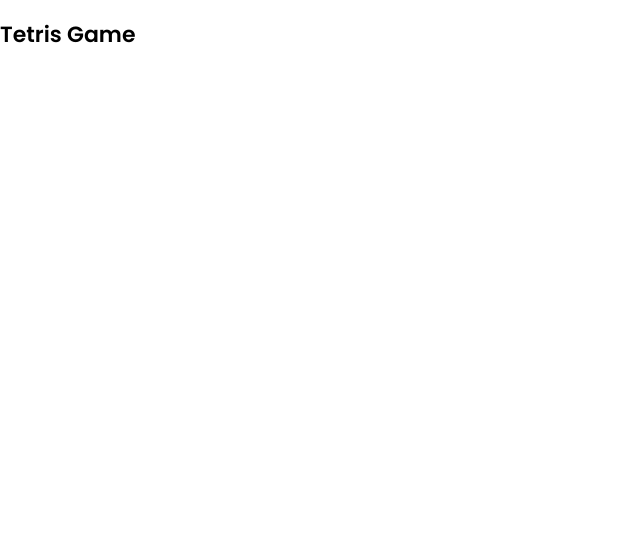
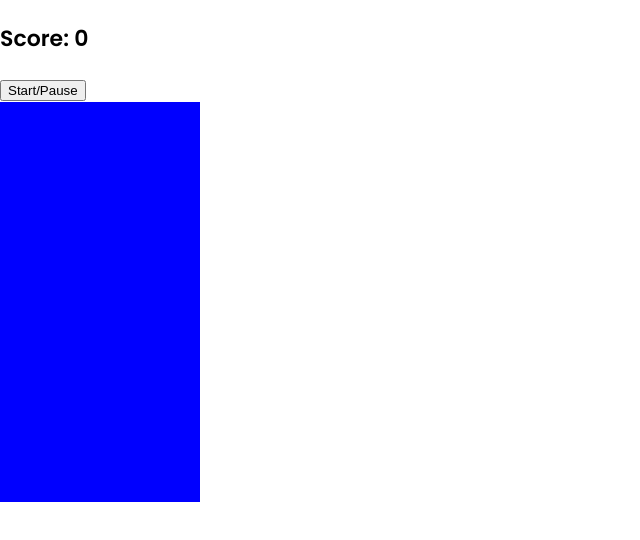
Before and after one commit to mertkaanerdem/Tetris, a plain HTML site: page index.html in a window 1280 px wide. Shown: the whole page, without its empty margins (0-640 px from the left). Drawn offline with Linux system fonts and the light colour scheme.

Commit message:
setting variables

```diff
--- a/app.js
+++ b/app.js
@@ -0,0 +1,12 @@
+document.addEventListener("DOMContentLoaded", () => {
+  const grid = document.querySelector(".grid");
+  let squares = Array.from(document.querySelectorAll(".grid div"));
+  const ScoreDisplay = document.querySelector("#score");
+  const StartButton = document.querySelector("#start-button");
+  const width = 10;
+
+  //   function alertMe() {
+  //     alert("Hi! Welcome to the game!");
+  //   }
+  //   alertMe();
+});
--- a/index.html
+++ b/index.html
@@ -11,6 +11,209 @@
     <title>Tetris Game</title>
   </head>
   <body>
-    <h2>Tetris Game </h2>
+    <h3>Score: <span id="score">0</span></h3>
+    <button id="start-button">Start/Pause</button>
+    <div class="grid">
+        <div></div>
+        <div></div>
+        <div></div>
+        <div></div>
+        <div></div>
+        <div></div>
+        <div></div>
+        <div></div>
+        <div></div>
+        <div></div>
+        <div></div>
+        <div></div>
+        <div></div>
+        <div></div>
+        <div></div>
+        <div></div>
+        <div></div>
+        <div></div>
+        <div></div>
+        <div></div>
+        <div></div>
+        <div></div>
+        <div></div>
+        <div></div>
+        <div></div>
+        <div></div>
+        <div></div>
+        <div></div>
+        <div></div>
+        <div></div>
+        <div></div>
+        <div></div>
+        <div></div>
+        <div></div>
+        <div></div>
+        <div></div>
+        <div></div>
+        <div></div>
+        <div></div>
+        <div></div>
+        <div></div>
+        <div></div>
+        <div></div>
+        <div></div>
+        <div></div>
+        <div></div>
+        <div></div>
+        <div></div>
+        <div></div>
+        <div></div>
+        <div></div>
+        <div></div>
+        <div></div>
+        <div></div>
+        <div></div>
+        <div></div>
+        <div></div>
+        <div></div>
+        <div></div>
+        <div></div>
+        <div></div>
+        <div></div>
+        <div></div>
+        <div></div>
+        <div></div>
+        <div></div>
+        <div></div>
+        <div></div>
+        <div></div>
+        <div></div>
+        <div></div>
+        <div></div>
+        <div></div>
+        <div></div>
+        <div></div>
+        <div></div>
+        <div></div>
+        <div></div>
+        <div></div>
+        <div></div>
+        <div></div>
+        <div></div>
+        <div></div>
+        <div></div>
+        <div></div>
+        <div></div>
+        <div></div>
+        <div></div>
+        <div></div>
+        <div></div>
+        <div></div>
+        <div></div>
+        <div></div>
+        <div></div>
+        <div></div>
+        <div></div>
+        <div></div>
+        <div></div>
+        <div></div>
+        <div></div>
+        <div></div>
+        <div></div>
+        <div></div>
+        <div></div>
+        <div></div>
+        <div></div>
+        <div></div>
+        <div></div>
+        <div></div>
+        <div></div>
+        <div></div>
+        <div></div>
+        <div></div>
+        <div></div>
+        <div></div>
+        <div></div>
+        <div></div>
+        <div></div>
+        <div></div>
+        <div></div>
+        <div></div>
+        <div></div>
+        <div></div>
+        <div></div>
+        <div></div>
+        <div></div>
+        <div></div>
+        <div></div>
+        <div></div>
+        <div></div>
+        <div></div>
+        <div></div>
+        <div></div>
+        <div></div>
+        <div></div>
+        <div></div>
+        <div></div>
+        <div></div>
+        <div></div>
+        <div></div>
+        <div></div>
+        <div></div>
+        <div></div>
+        <div></div>
+        <div></div>
+        <div></div>
+        <div></div>
+        <div></div>
+        <div></div>
+        <div></div>
+        <div></div>
+        <div></div>
+        <div></div>
+        <div></div>
+        <div></div>
+        <div></div>
+        <div></div>
+        <div></div>
+        <div></div>
+        <div></div>
+        <div></div>
+        <div></div>
+        <div></div>
+        <div></div>
+        <div></div>
+        <div></div>
+        <div></div>
+        <div></div>
+        <div></div>
+        <div></div>
+        <div></div>
+        <div></div>
+        <div></div>
+        <div></div>
+        <div></div>
+        <div></div>
+        <div></div>
+        <div></div>
+        <div></div>
+        <div></div>
+        <div></div>
+        <div></div>
+        <div></div>
+        <div></div>
+        <div></div>
+        <div></div>
+        <div></div>
+        <div></div>
+        <div></div>
+        <div></div>
+        <div></div>
+        <div></div>
+        <div></div>
+        <div></div>
+        <div></div>
+        <div></div>
+        <div></div>
+        <div></div>
+        <div></div>
+        <div></div>
+    </div>
   </body>
 </html>
--- a/style.scss
+++ b/style.scss
@@ -6,8 +6,23 @@
   box-sizing: border-box;
   list-style: none;
   font-family: "Poppins", sans-serif;
-  h2 {
-    font-weight:600;
-    font-size:22px;
+
+}
+h3 {
+  font-weight:600;
+  font-size:22px;
+}
+
+.grid {
+  width: 200px;
+  height: 400px;
+  display: flex;
+  flex-wrap: wrap;
+  background-color: yellow;
+
+  div {
+    width:20px;
+    height:20px;
+    background-color: blue;
   }
 }
```
Also changed, not shown: style.css, 1 other file.
